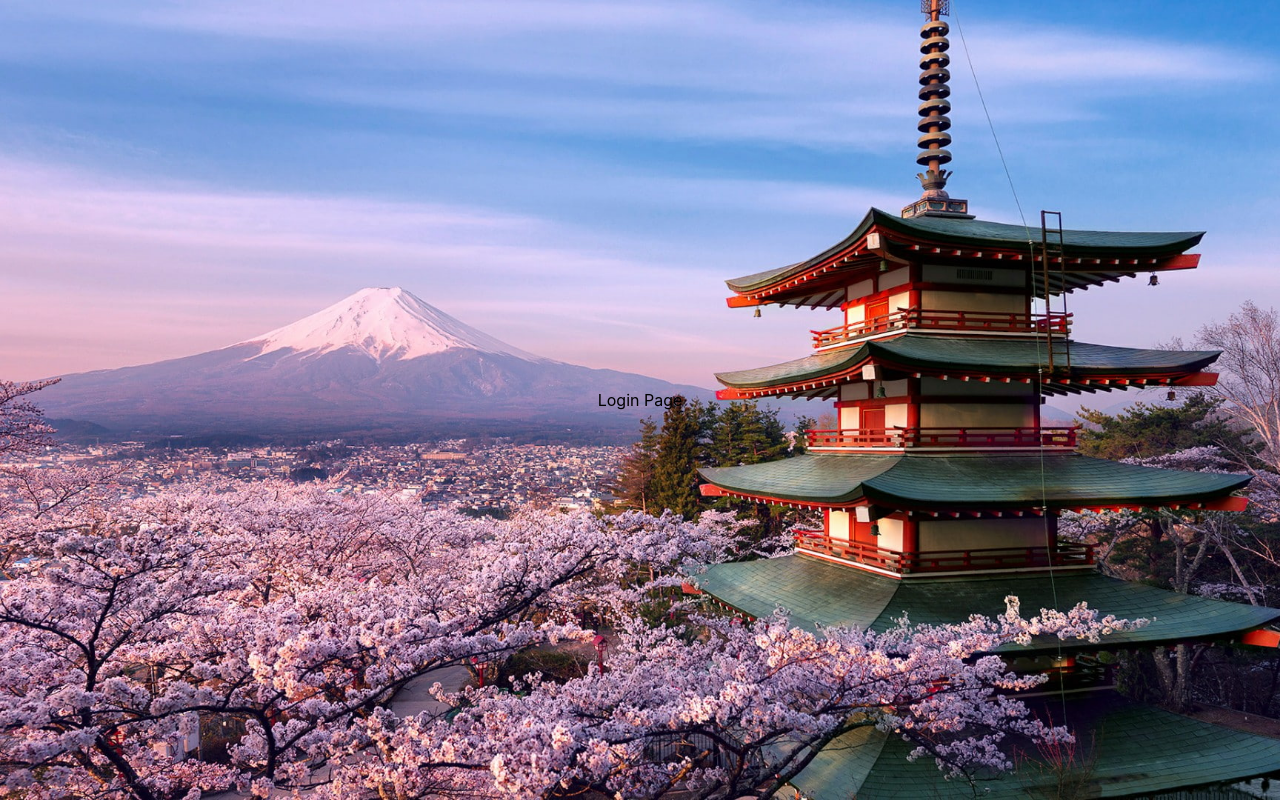
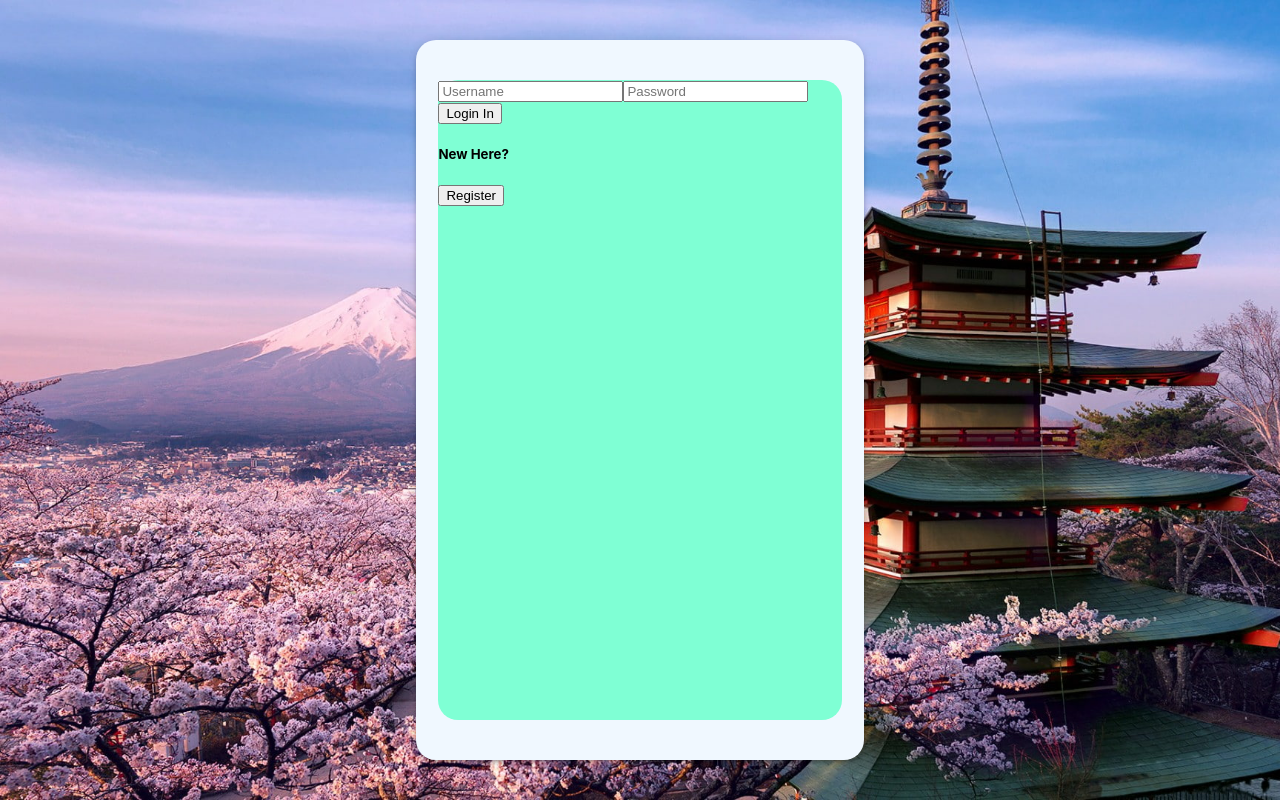
Before and after one commit to NemalPerera-NP/ABC-College-web-Frontend, a React (Create React App) app: page / in a window 1280 px wide. Built offline with nearby package versions, Linux system fonts and the light colour scheme.

Commit message:
basic structure of login form for user login completed

```diff
--- a/src/components/screens/loginPage.js
+++ b/src/components/screens/loginPage.js
@@ -1,26 +1,82 @@
-import React from "react";
+import React, { useState } from "react";
 import { useNavigate } from "react-router-dom";
 import styles from "../styles/login.module.css";
 
 //logo image should be png
 function LoginPage() {
+  //setting up navigation between screeens
   const navigate = useNavigate();
 
+  //loccal states
+  const [username, setUsername] = useState("");
+  const [password, setPassword] = useState("");
+  const [regkey, setRegkey] = useState("");
+  const [loginError, setLoginError] = useState("");
+  const [isRegistering, setIsRegistering] = useState("");
+
+  const toggleRegistering = () => setIsRegistering(!isRegistering);
+
+  const submit = async () => {};
+
   return (
+    <div className={styles.login_container}>
+      <div className={styles.login_form_container}>
+        <div className={styles.login_form_container_sub}>
+          <div className={styles.login_logo_container}></div>
+          <form className={styles.form_container} onSubmit={submit}>
+            {!isRegistering && (
+              <>
+                <input
+                  type="text"
+                  id="username"
+                  placeholder="Username"
+                  value={username}
+                  onChange={(e) => setUsername(e.target.value)}
+                  className={styles.input}
+                />
+                <input
+                  type="password"
+                  id="password"
+                  placeholder="Password"
+                  value={password}
+                  onChange={(e) => setPassword(e.target.value)}
+                  className={styles.input}
+                />
+              </>
+            )}
+            {isRegistering && (
+              <input
+                type="password"
+                id="registerkey"
+                placeholder="Registration Key"
+                value={regkey}
+                onChange={(e) => setRegkey(e.target.value)}
+                className={styles.input}
+              />
+            )}
 
-    <div className={styles.login_container}>Login Page
-    <div className={styles.login_form_container}>
-        <div className={styles.login_logo_container}></div>
-        <form className={styles.login_form_container}>
+            <button type="submit" className={styles.green_btn}>
+              {isRegistering ? "Signup" : "Login In"}
+            </button>
+            {loginError && <div className={styles.error_msg}>{loginError}</div>}
 
-        </form>
-
-
+            <div className={styles.login_form_text_heading}>
+                <h5>New Here? </h5>
+              {isRegistering ? (
+                <button className={styles.green_btn} onClick={toggleRegistering} type="button">
+                  Back to Login
+                </button>
+              ) : (
+                <button className={styles.green_btn} onClick={toggleRegistering} type="button">
+                  Register
+                </button>
+              )}
+            </div>
+          </form>
+        </div>
+      </div>
     </div>
-
-  </div>
   );
-
 }
 
 export default LoginPage;
--- a/src/components/styles/login.module.css
+++ b/src/components/styles/login.module.css
@@ -10,11 +10,29 @@ align-items: center;
 }
 
 .login_form_container{
+    width: 35%;
+    height: 90vh;
+    background-color: aliceblue;
+    display: flex;
+    border-radius: 20px;
+    justify-content: center;
+    align-items: center;
+    box-shadow: 0px 3px 3px -2px rgb(0 0 0 / 20%),
+    0px 3px 4px 0px rgb(0 0 0 / 14%), 0px 1px 8px 0px rgb(0 0 0 / 12%);
+
+}
+.login_form_container_sub{
+    width: 90%;
+    height: 80vh;
+    background-color:aquamarine;
+    border-radius: 20px;
+
+
 
 }
 .login_logo_container{
 
 }
-.login_form_container{
+.form_container{
 
 }
```
